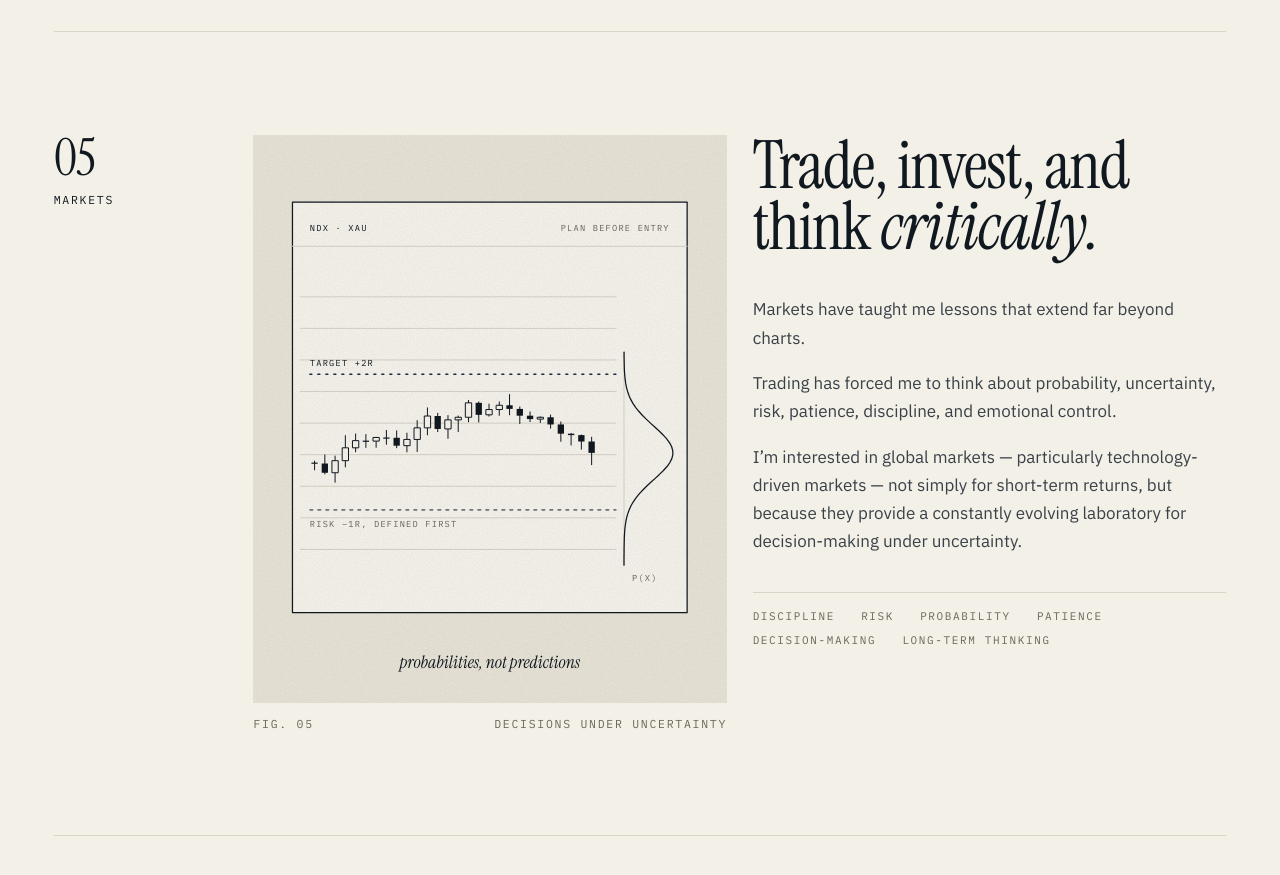
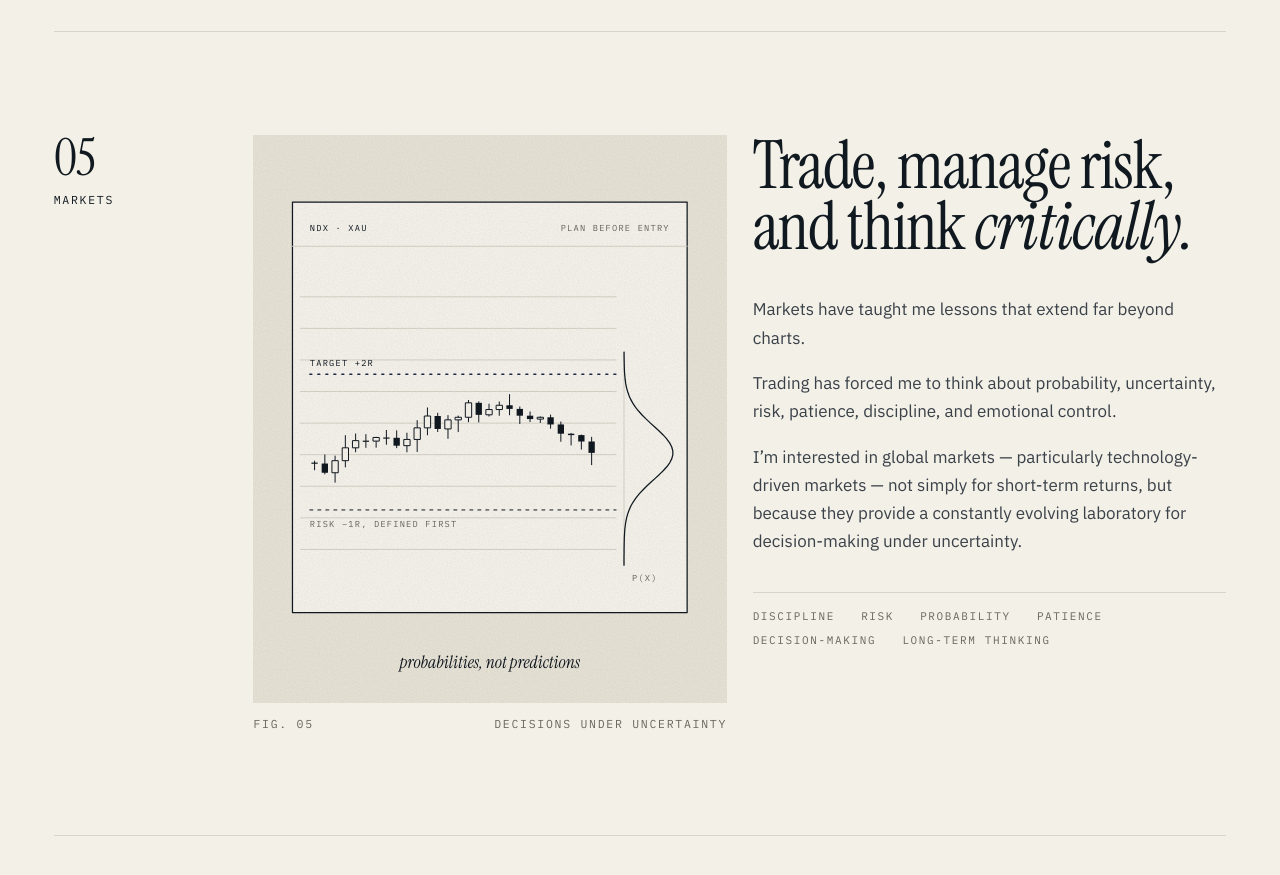
Before and after one commit to Saifullah-12art/saif-portfolio, a website: page index.html in a window 1280 px wide. Shown: the part 4940-5815 px from the top of the page. Drawn offline with Linux system fonts and the light colour scheme.

Commit message:
Reword trading chapter heading
Co-Authored-By: Claude Opus 5.5 <noreply@anthropic.com>

```diff
--- a/index.html
+++ b/index.html
@@ -273,7 +273,7 @@
     <article class="chapter flip" id="markets" aria-labelledby="t-05">
       <div class="ch-meta reveal"><span class="ch-num">05</span><span class="label ink">Markets</span></div>
       <div class="ch-body">
-        <h3 class="ch-title display reveal" id="t-05">Trade, invest, and think <em>critically.</em></h3>
+        <h3 class="ch-title display reveal" id="t-05">Trade, manage risk, and think <em>critically.</em></h3>
         <div class="prose reveal d1">
           <p>Markets have taught me lessons that extend far beyond charts.</p>
           <p>Trading has forced me to think about probability, uncertainty, risk, patience, discipline, and emotional control.</p>
```
